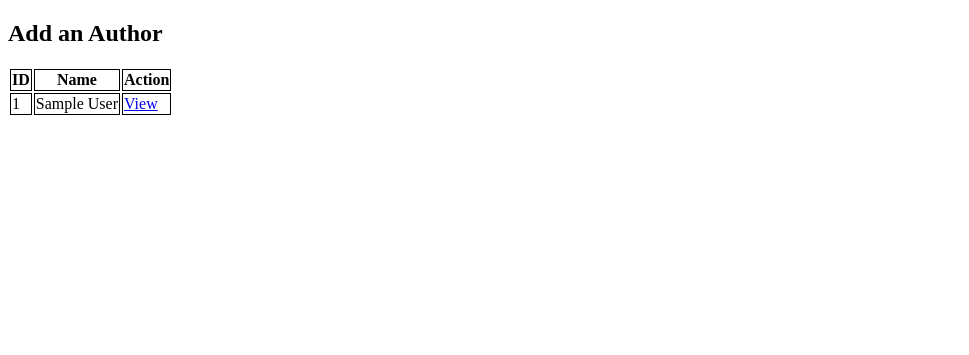
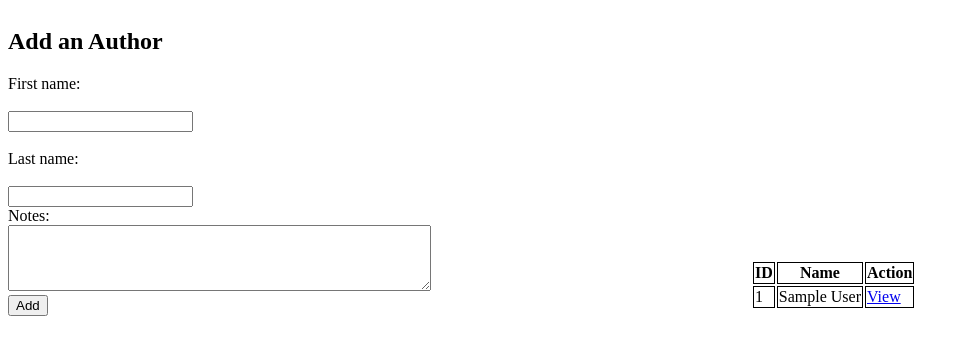
Before and after one commit to dylanPMurphy/Books_and_Authors, a Django app: template books_authors_proj/books_authors_app/templates/author.html in a window 1280 px wide. Shown: the top 355 px of the page, without its empty margins (0-969 px from the left). Run offline with Django 3.2, Linux system fonts and the light colour scheme; the template is opened without the code that fills it: most values are stand-ins (such as "Sample title", 1, 10 or a date in 2020).

```diff
--- a/books_authors_proj/books_authors_app/static/css/style.css
+++ b/books_authors_proj/books_authors_app/static/css/style.css
@@ -1,3 +1,15 @@
+form, .mytable{
+    display: inline-block;
+}
+
+.mytable{
+    margin-left: 25%;
+}
 .mytable th, td {
     border: 1px solid black;
 }
+
+form label,input,h2,button{
+    display:block;
+    text-align: left;
+}
--- a/books_authors_proj/books_authors_app/templates/author.html
+++ b/books_authors_proj/books_authors_app/templates/author.html
@@ -11,7 +11,16 @@
     <div id="container">
         <form action="/authors/create" method="post">
             <h2>Add an Author</h2>
-
+            <form>
+                {% csrf_token %}
+                <label for="fname">First name:</label><br>
+                <input type="text" id="fname" name="first_name"><br>
+                <label for="lname">Last name:</label><br>
+                <input type="text" id="lname" name="last_name">
+                <label for="notes">Notes:</label>
+                <textarea id="textArea" name="notes" rows="4" cols="50"></textarea>
+                <button type="submit">Add</button>
+            </form>
         </form>
         <table class = 'mytable'>
             <th>ID</th>
```
Also changed, not shown: books_authors_proj/books_authors_app/templates/index.html (+6 -1 lines), books_authors_proj/books_authors_app/views.py (+12 -3 lines).
